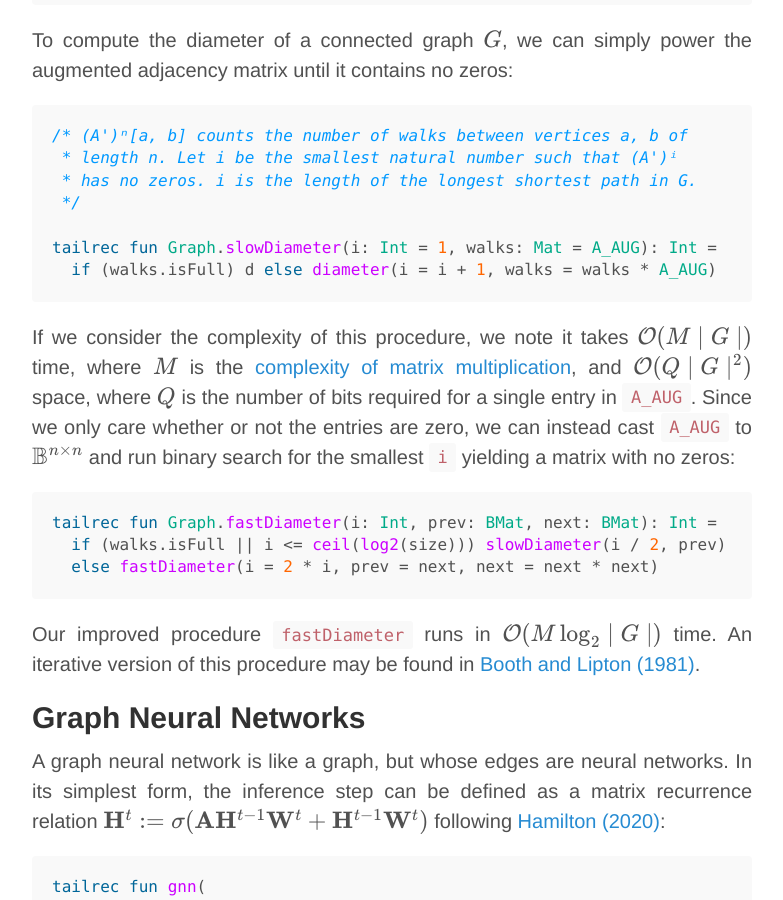
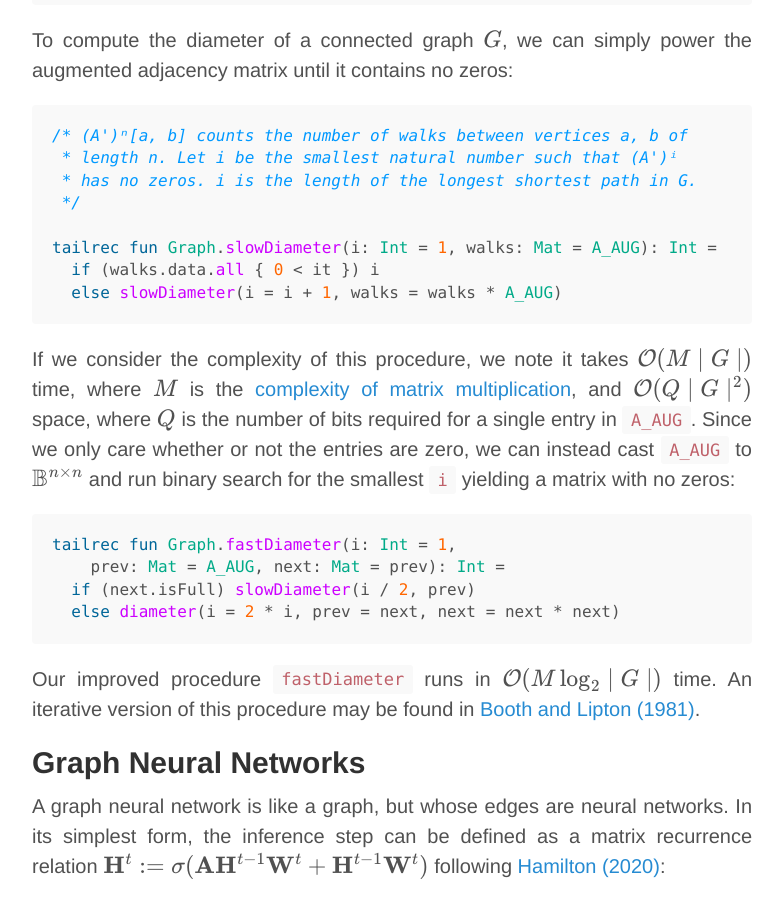
Before and after one commit to breandan/breandan.github.io, a Jekyll site: the page built from _posts/2020-06-30-graph-computation.md, in a window 1280 px wide and 900 px high, scrolled down 20571 px. Shown: the whole window, without its empty margins (248-1031 px from the left). Built offline with Jekyll 4.4.1, drawn with Linux system fonts in a browser that asks for light colours; nearby versions of some CDN libraries; some web fonts are replaced; formulas are drawn with MathJax 3; comment, search, counter and statistics services are not loaded.

Commit message:
fix diameter implementation

````diff
--- a/_posts/2020-06-30-graph-computation.md
+++ b/_posts/2020-06-30-graph-computation.md
@@ -116,7 +116,7 @@ Using coreference resolution and entity alignment techniques, we can reconstruct
 
 <!--![logical_forms](/images/logical_forms.png) -->
 <center>
-<a href="https://arxiv.org/pdf/2003.02320.pdf"><img align="center" width="75%" src="/images/knowledge_graph.png"/></a>
+<a href="https://arxiv.org/pdf/2003.02320.pdf#page=8"><img align="center" width="75%" src="/images/knowledge_graph.png"/></a>
 </center>
 
 Lo and behold, the key idea behind knowledge graphs is our old friend, types. Knowledge graphs are multi-relational graphs whose nodes and edges possess a type. Two entities can be related by multiple types, and each type can relate many pairs of entities. We can index an entity based on its type for knowledge retrieval, and use types to reason about compound queries, e.g. "Which `company` has a direct `flight` from a `port city` to a `capital city`?", which would otherwise be difficult to answer without a type system.
@@ -486,15 +486,17 @@ To compute the diameter of a connected graph $$G$$, we can simply power the augm
  */
 
 tailrec fun Graph.slowDiameter(i: Int = 1, walks: Mat = A_AUG): Int =
-  if (walks.isFull) d else diameter(i = i + 1, walks = walks * A_AUG)
+  if (walks.data.all { 0 < it }) i
+  else slowDiameter(i = i + 1, walks = walks * A_AUG)
 ```
 
 If we consider the complexity of this procedure, we note it takes $$\mathcal O(M \mid G\mid)$$ time, where $$M$$ is the [complexity of matrix multiplication](https://en.wikipedia.org/wiki/Matrix_multiplication_algorithm#Sub-cubic_algorithms), and $$\mathcal O(Q\mid G \mid^2)$$ space, where $$Q$$ is the number of bits required for a single entry in `A_AUG`. Since we only care whether or not the entries are zero, we can instead cast `A_AUG` to $$\mathbb B^{n\times n}$$ and run binary search for the smallest `i` yielding a matrix with no zeros:
 
 ```kotlin
-tailrec fun Graph.fastDiameter(i: Int, prev: BMat, next: BMat): Int =
-  if (walks.isFull || i <= ceil(log2(size))) slowDiameter(i / 2, prev)
-  else fastDiameter(i = 2 * i, prev = next, next = next * next)
+tailrec fun Graph.fastDiameter(i: Int = 1,
+    prev: Mat = A_AUG, next: Mat = prev): Int =
+  if (next.isFull) slowDiameter(i / 2, prev)
+  else diameter(i = 2 * i, prev = next, next = next * next)
 ```
 
 Our improved procedure `fastDiameter` runs in $$\mathcal O(M\log_2\mid G\mid)$$ time. An iterative version of this procedure may be found in [Booth and Lipton (1981)](https://link.springer.com/content/pdf/10.1007/BF00264532.pdf).
````
